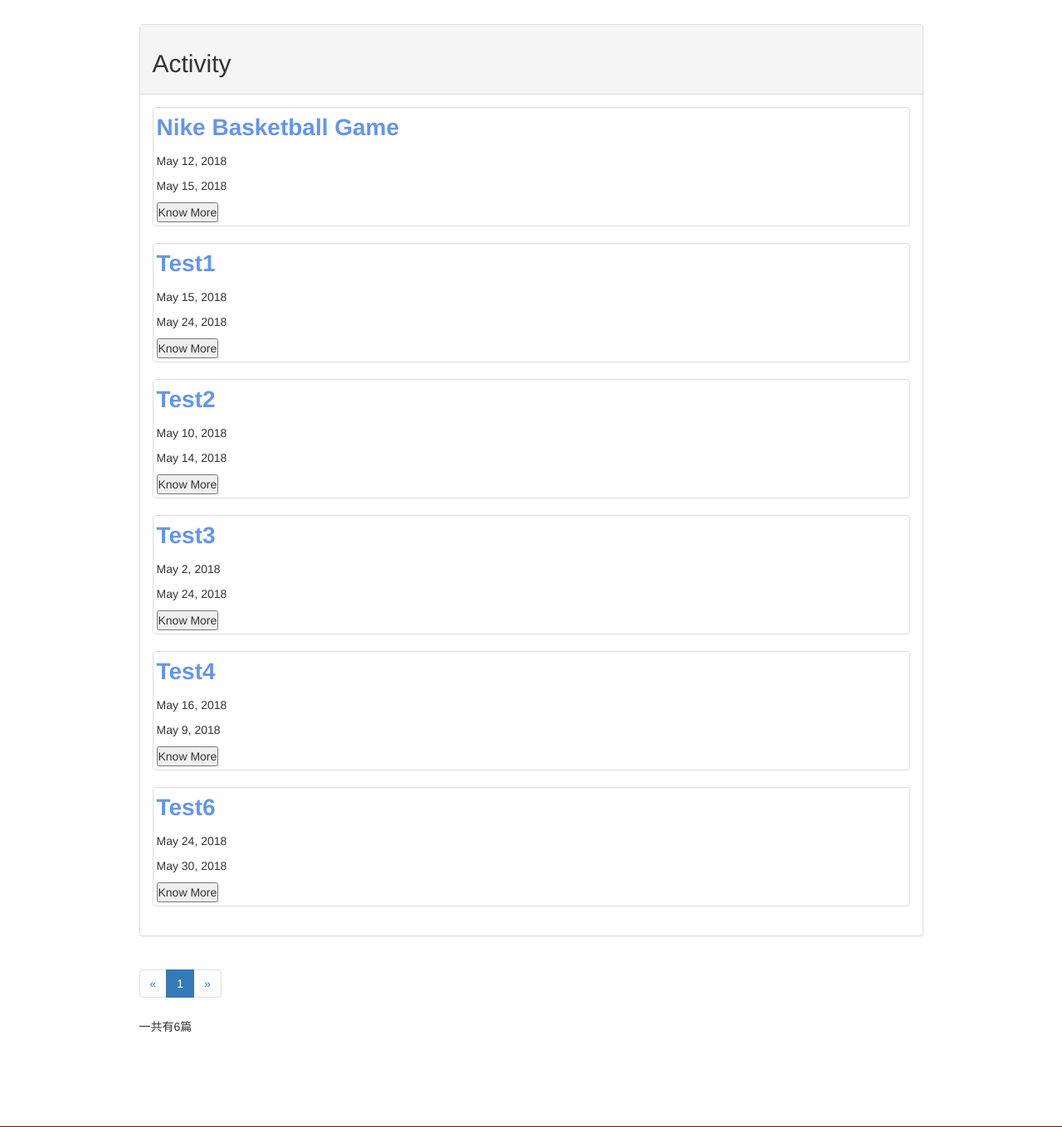
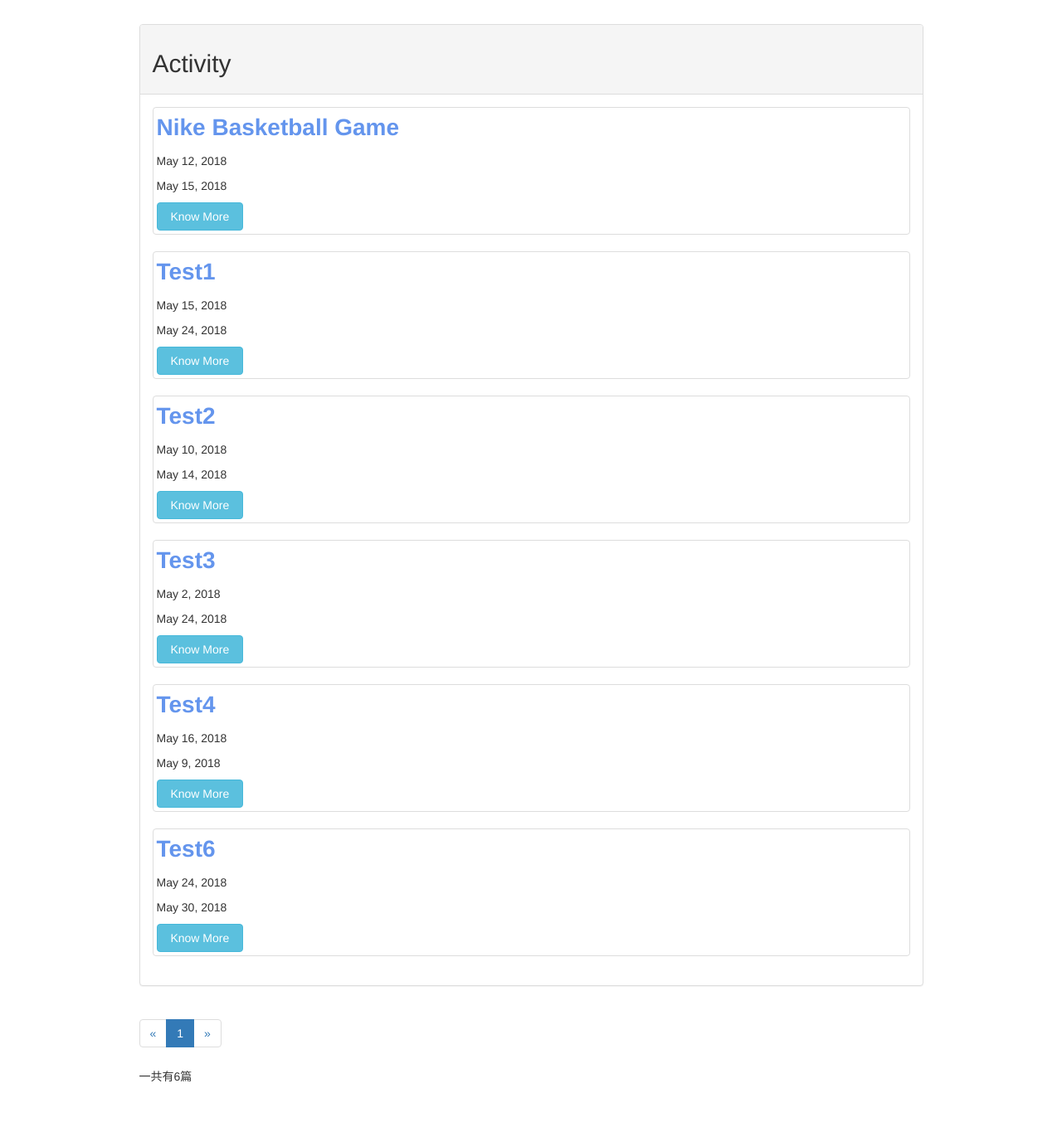
Before and after one commit to bbbear0620/shoedog-Django-website, a Django app: page /activities/activitieslist/ in a window 1280 px wide. Shown: the part 51-1410 px from the top of the page at 83% size. Run offline with Django 3.2, Linux system fonts and the light colour scheme; data comes from the database, SQL or seed files in the repository; both versions use the stored data as it was after the commit; some libraries are stand-ins or nearby versions.

Commit message:
activity-html button update

```diff
--- a/activities/templates/activities/activities_page.html
+++ b/activities/templates/activities/activities_page.html
@@ -25,10 +25,10 @@
                                     <p class="activity-title">{{ activity.name }}</p>
                                     <p>{{ activity.start_time }}</p>
                                     <p>{{ activity.end_time }}</p>
-                                    <button id="closedetail{{ activity.id }}" onclick="showdiv({{ activity.id }});" > Know More </button>
+                                    <button class="btn btn-info" id="closedetail{{ activity.id }}" onclick="showdiv({{ activity.id }});" >&nbsp;Know More&nbsp;</button>
                                     <div id="showdetail{{ activity.id }}" class="content" style="display: none" >
                                         <p>{{ activity.detail }}</p>
-                                        <button class="button bg-info" onclick="hidediv({{ activity.id }});" href="#"> Close </button>
+                                        <button class="btn btn-danger" onclick="hidediv({{ activity.id }});" href="#">&nbsp;Close&nbsp;</button>
                                     </div>
                                 </li>
                             {% empty %}
--- a/shoedog/views.py
+++ b/shoedog/views.py
@@ -101,6 +101,3 @@
 def userprofile(request):
     context = {}
     return render(request,'userprofile.html',context)
-
-def nothingbuttest(request):
-    pass
```
Also changed, not shown: db.sqlite3.
